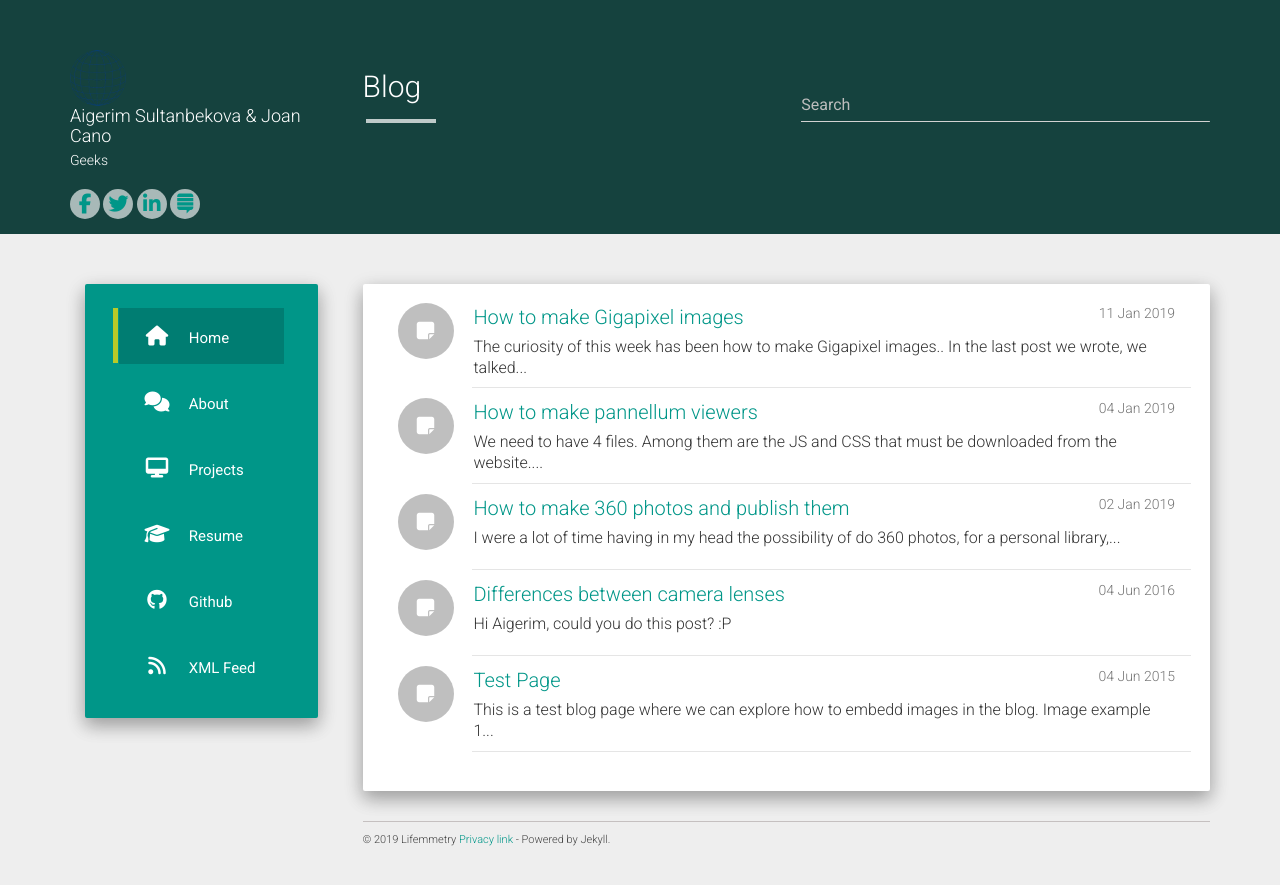
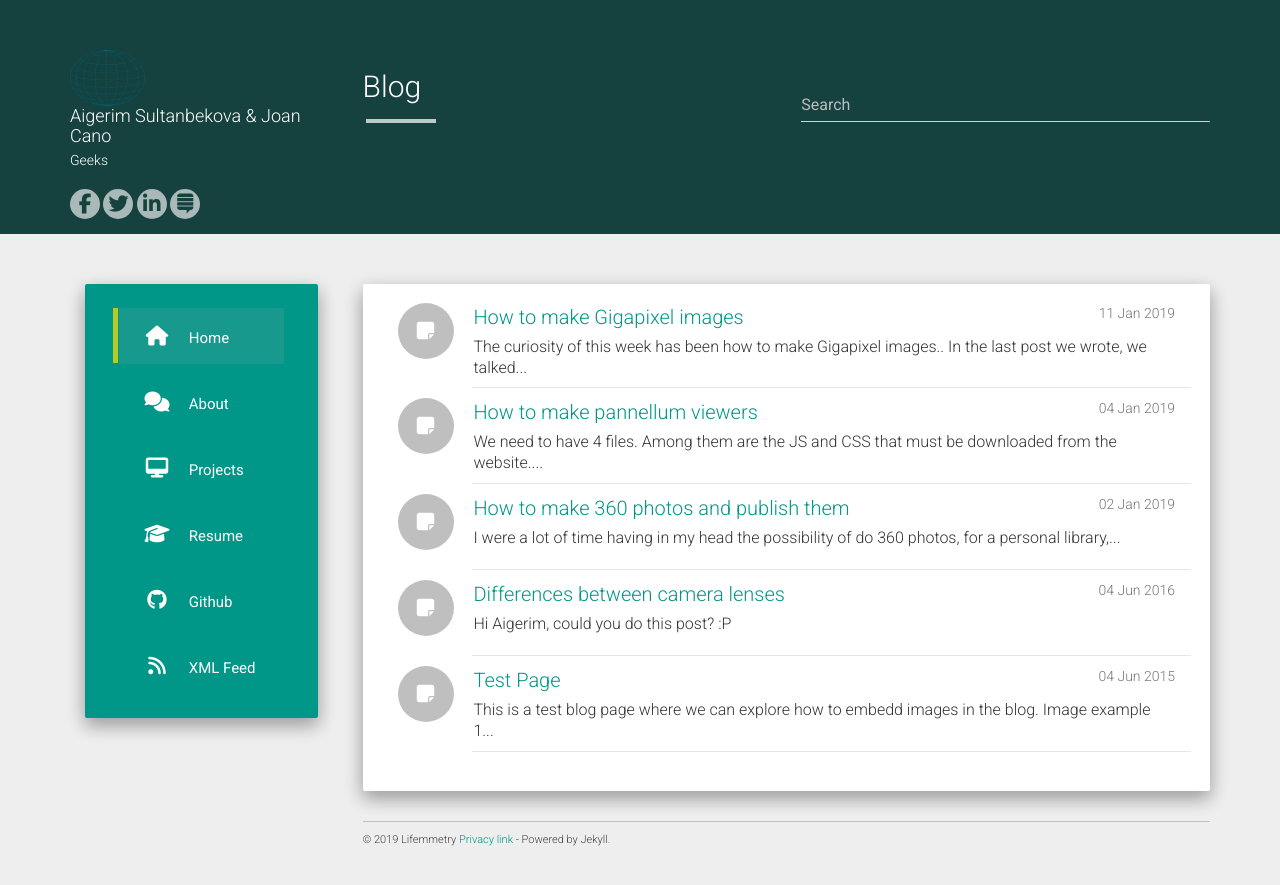
Before and after one commit to aigerims29/LifemmetryRepo, a Jekyll site: the page built from index.html, in a window 1280 px wide. Shown: the top 885 px of the page. Built offline with Jekyll 4.4.1, drawn with Linux system fonts in a browser that asks for light colours; nearby versions of some CDN libraries; the list of posts is cut into pages by our own code.

Commit message:
changes#2

```diff
--- a/static/css/main.css
+++ b/static/css/main.css
@@ -6,6 +6,7 @@
 }
 .full{ font-size: 16px; }
 .logo-img {
+    background-color:
     width: 56px;
     height: 56px;
     border-radius: 60px;
@@ -55,7 +56,7 @@
     text-align: center;
     line-height: 20px;
     font-size: 20px;
-    color: #009688;
+    color: #15423e;
     padding: 5px;
     width: 30px;
     height: 30px;
@@ -63,7 +64,7 @@
 }
 .icon:hover {
     color: rgba(255, 255, 255, 0.63);
-    background: #009688;
+    background: #15423e;
 }
 .menu ul li {
     list-style: none;
@@ -71,7 +72,7 @@
 }
 
 .menu ul li a:hover, .menu ul li a:focus, li.current-menu-item > a{
-    background: #007D72;
+    background: #18998d;
 }
 li.current-menu-item:before {
     content: "";
```
Also changed, not shown: static/img/avatar.png, 3 other files.
